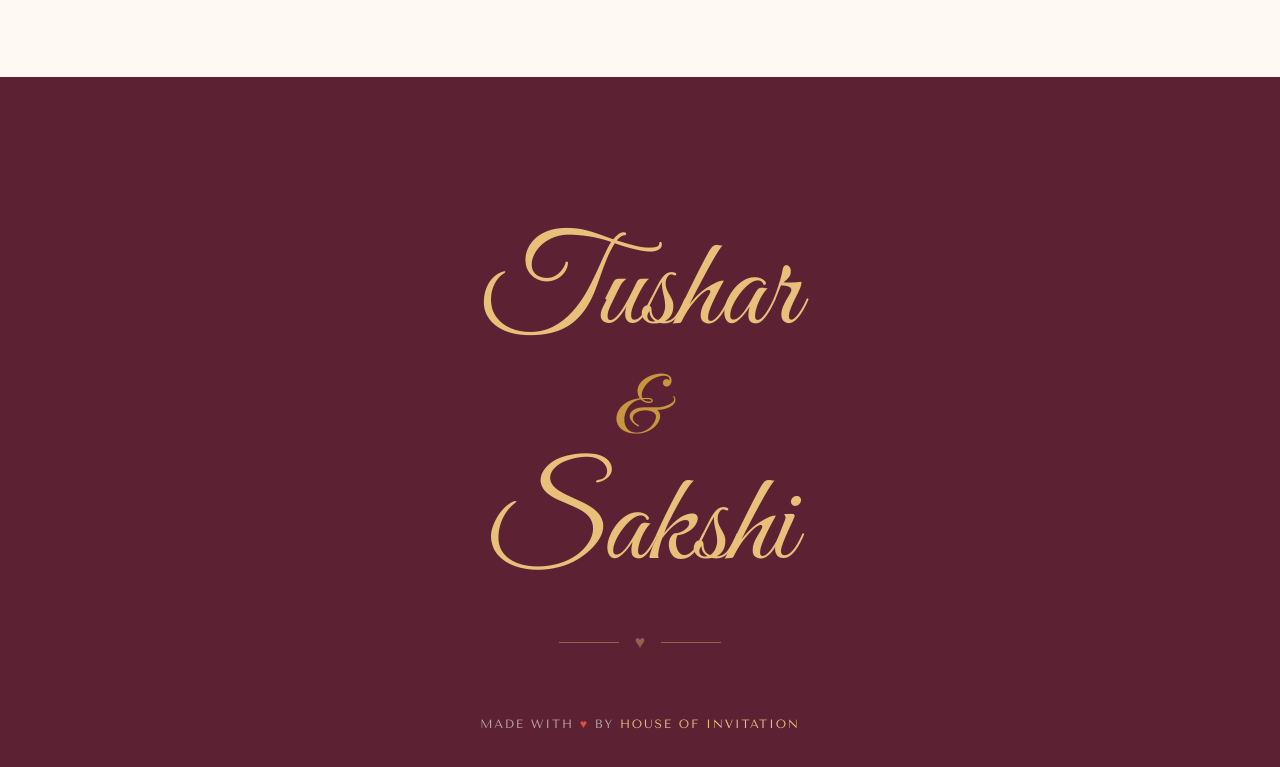
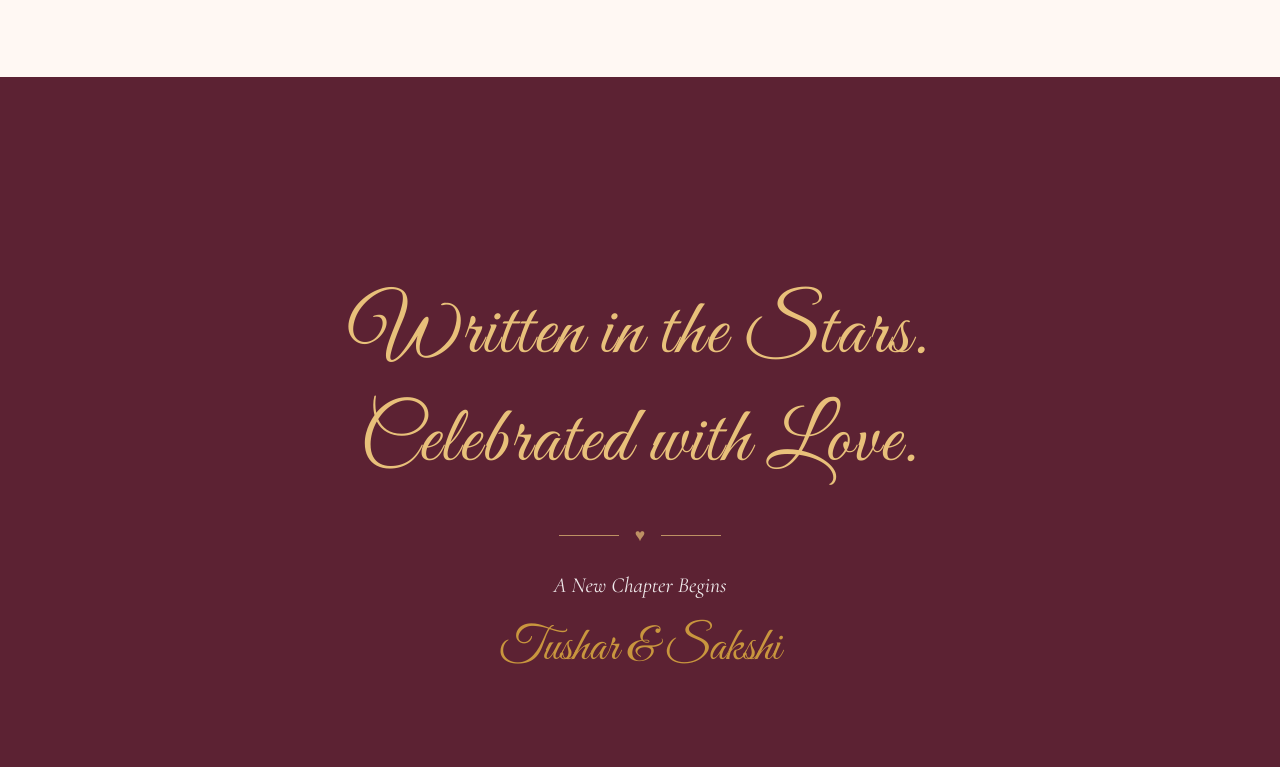
Before and after one commit to YJ0606/Tushar-Sakshi_Engagement, a plain HTML site: page index.html in a window 1280 px wide. Shown: the part 3319-4086 px from the top of the page. Drawn offline with nearby package versions, Linux system fonts and the light colour scheme.

Commit message:
Refine footer wording and alignment

```diff
--- a/index.html
+++ b/index.html
@@ -574,20 +574,27 @@
     </section>
 
     <section id="footer-section">
-        <div class="reveal" style="width: 100%;">
-            <span style="font-family:'Great Vibes',cursive;font-size:clamp(5rem, 18vw, 8rem);color:var(--gold-light);display:block;line-height:1.1;">
-                Tushar<br>
-                <span style="font-size: clamp(3rem, 10vw, 5rem); color: var(--gold); display: block; margin: 0.2rem 0;">&</span>
-                Sakshi
+        <div class="reveal" style="width: 100%; display: flex; flex-direction: column; align-items: center; justify-content: center; text-align: center;">
+            <span style="font-family:'Great Vibes',cursive;font-size:clamp(3.2rem, 10vw, 5rem);color:var(--gold-light);display:block;line-height:1.35;letter-spacing:0.02em;">
+                Written in the Stars.<br>
+                Celebrated with Love.
             </span>
-            <div style="display:flex;align-items:center;justify-content:center;gap:1rem;margin-top:2rem;opacity:0.4;">
+
+            <div style="display:flex;align-items:center;justify-content:center;gap:1rem;margin-top:1.8rem;opacity:0.7;">
                 <div style="height:1px;width:60px;background:var(--gold-light);"></div>
                 <span style="color:var(--gold-light);font-size:1.1rem;">♥</span>
                 <div style="height:1px;width:60px;background:var(--gold-light);"></div>
             </div>
-        </div>
-        <div style="text-align: center; margin-top: 4rem; font-family: 'Tenor Sans', sans-serif; font-size: 0.75rem; letter-spacing: 0.15em; color: rgba(255,255,255,0.6);" class="reveal">
-            MADE WITH <span style="color: #e74c3c;">♥</span> BY <a href="https://www.instagram.com/house_of_invitation_?igsh=azBiaXM4eWptZXp0" target="_blank" rel="noopener" style="color: var(--gold-light); text-decoration: none;">HOUSE OF INVITATION</a>
+
+            <p style="font-family:'Cormorant Garamond',serif;font-size:clamp(1.05rem, 2.8vw, 1.35rem);font-style:italic;color:rgba(255,255,255,0.9);margin-top:1.4rem;line-height:1.6;max-width:520px;">
+                A New Chapter Begins
+            </p>
+
+            <div style="margin-top:1.2rem;display:flex;flex-direction:column;align-items:center;gap:0.2rem;">
+                <span style="font-family:'Great Vibes',cursive;font-size:clamp(2rem, 7vw, 3rem);color:var(--gold);line-height:1.1;">
+                    Tushar & Sakshi
+                </span>
+            </div>
         </div>
     </section>
 
```
